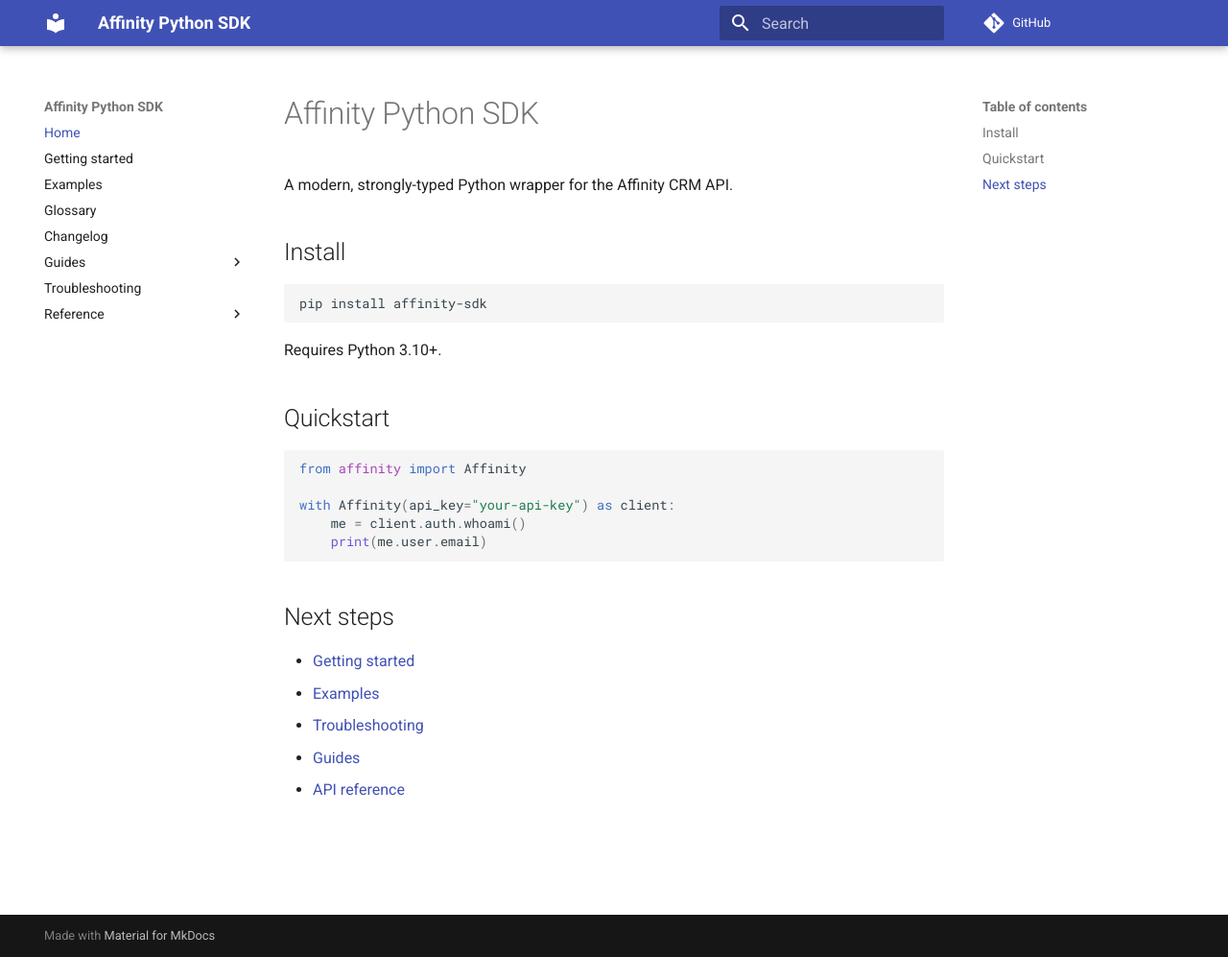
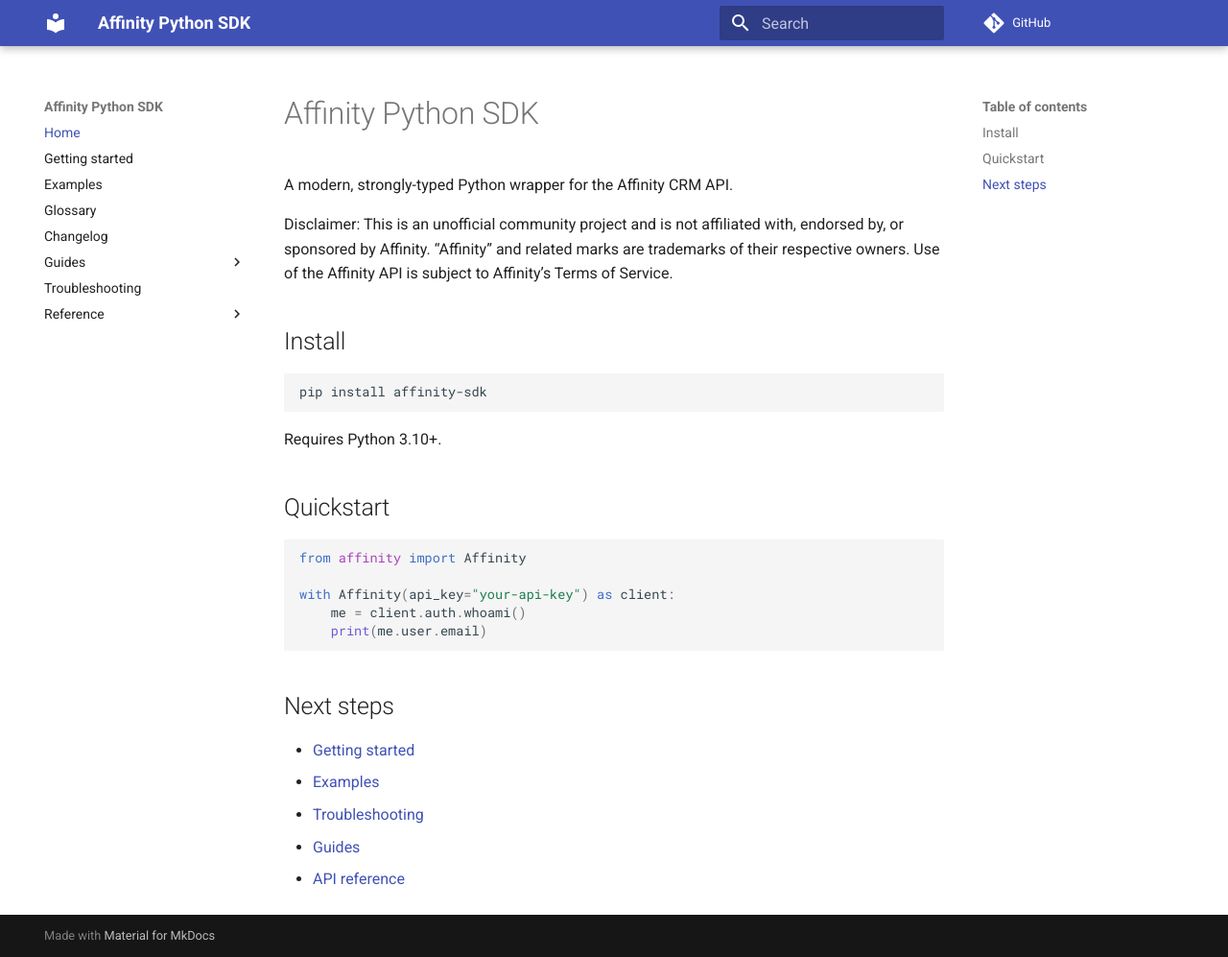
Before and after one commit to oneryalcin/affinity-sdk, an MkDocs documentation site: the page built from docs/public/index.md, in a window 1280 px wide and 997 px high. Shown: the whole window at 96% size. Built offline with MkDocs 1.6.1 and Material for MkDocs 9.7.7, drawn with Linux system fonts in a browser that asks for light colours; comment, search, counter and statistics services are not loaded; the version menu is left out.

Commit message:
Add disclaimer to README.md and index.md to clarify project affiliation

```diff
--- a/docs/public/index.md
+++ b/docs/public/index.md
@@ -1,6 +1,8 @@
 # Affinity Python SDK
 
 A modern, strongly-typed Python wrapper for the Affinity CRM API.
+
+Disclaimer: This is an unofficial community project and is not affiliated with, endorsed by, or sponsored by Affinity. “Affinity” and related marks are trademarks of their respective owners. Use of the Affinity API is subject to Affinity’s Terms of Service.
 
 ## Install
 
```
Also changed, not shown: README.md (+2 -0 lines).
